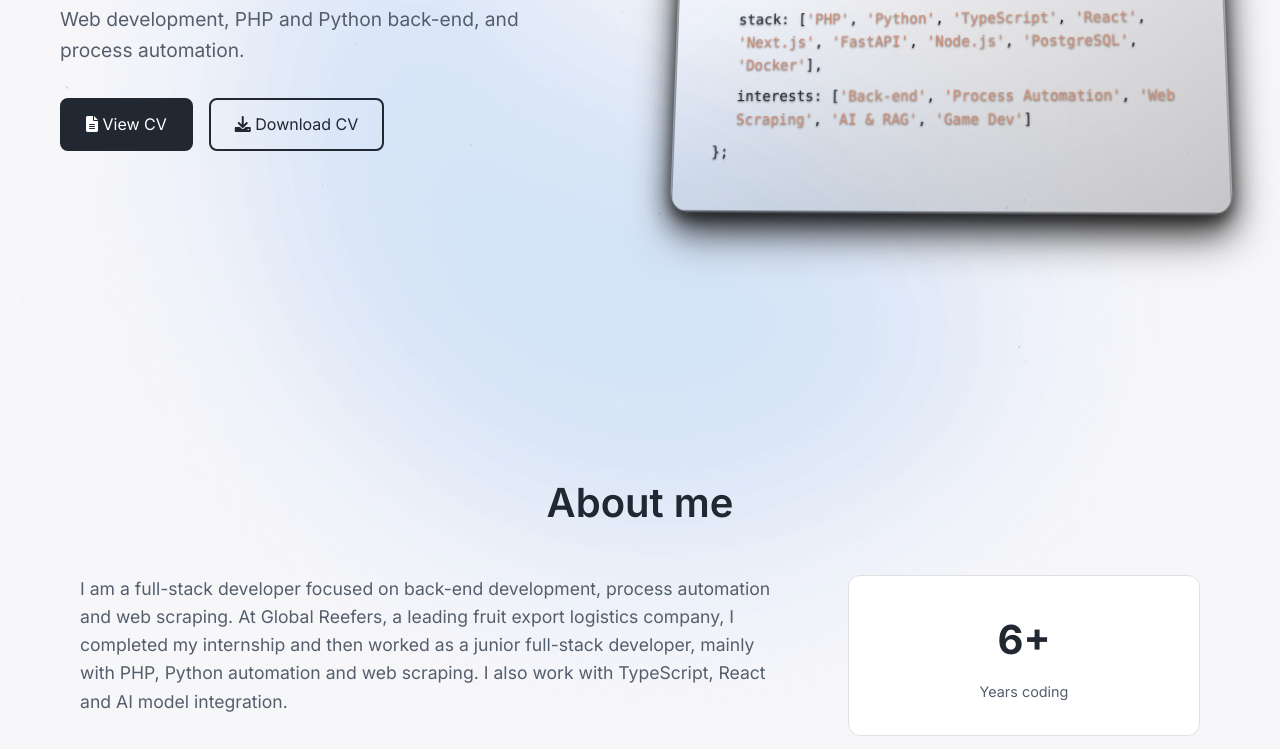
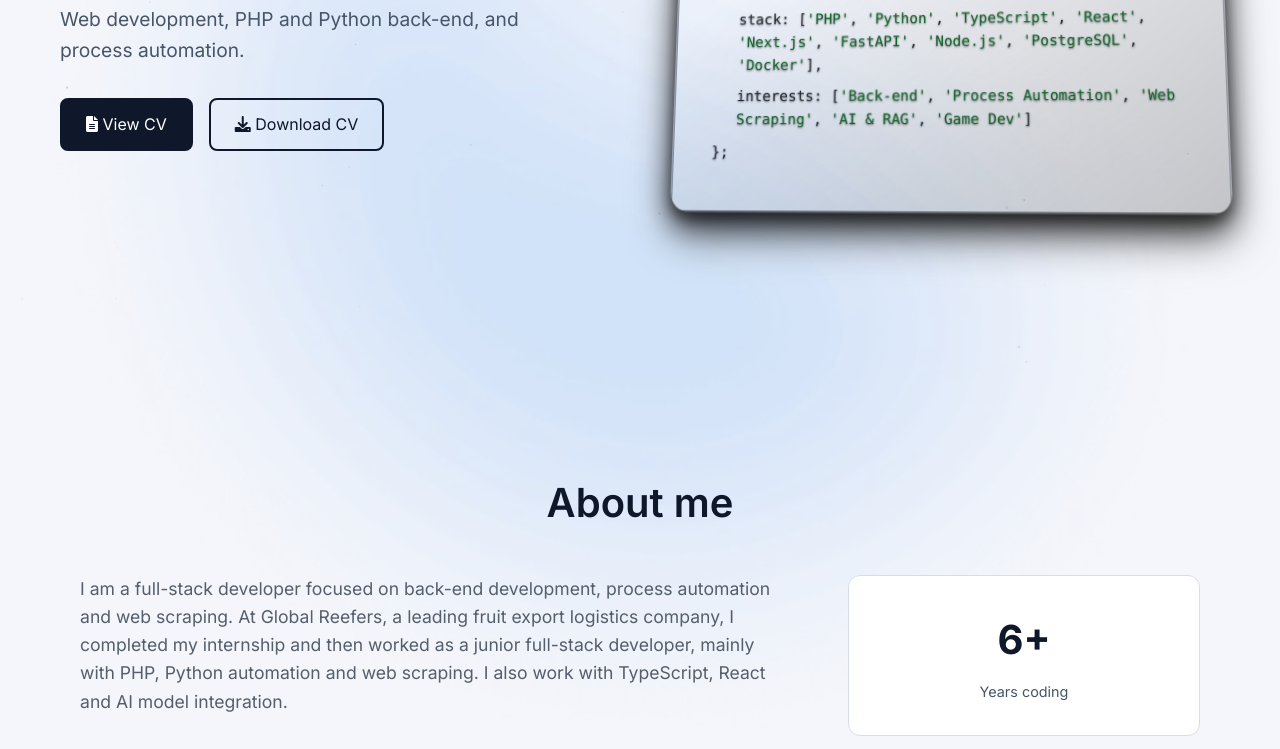
Before and after one commit to PytricioPUCV/portafolio, a plain HTML site: page index.html in a window 1280 px wide. Shown: the part 421-1170 px from the top of the page. Drawn offline with Linux system fonts and the light colour scheme.

Commit message:
feat(theme): nueva paleta y tokens del modo claro
Define --surface-2, --text-subtle (#5b6b82, AA sobre --bg), --shadow-*, --syntax-* y el resto de tokens claros; los colores de sintaxis del modo oscuro pasan a tokens con el mismo valor. Corrige #888 del footer y el acento (#0b5fd9). Actualiza theme-color.

```diff
--- a/index.html
+++ b/index.html
@@ -42,7 +42,7 @@
     }
     </script>
     <meta name="theme-color" content="#040404" media="(prefers-color-scheme: dark)">
-    <meta name="theme-color" content="#f7f7fa" media="(prefers-color-scheme: light)">
+    <meta name="theme-color" content="#f4f6fb" media="(prefers-color-scheme: light)">
     <link rel="preconnect" href="https://fonts.googleapis.com">
     <link rel="preconnect" href="https://fonts.gstatic.com" crossorigin>
     <link rel="preconnect" href="https://cdnjs.cloudflare.com" crossorigin>
--- a/scripts/main.js
+++ b/scripts/main.js
@@ -609,7 +609,7 @@ function initTheme() {
         document.documentElement.setAttribute('data-theme', theme);
         // La barra del navegador sigue al tema elegido, no solo al del sistema (colores de --bg)
         document.querySelectorAll('meta[name="theme-color"]').forEach(meta => {
-            meta.content = theme === 'light' ? '#f7f7fa' : '#040404';
+            meta.content = theme === 'light' ? '#f4f6fb' : '#040404';
         });
         if (theme === 'light') {
             themeIcon.innerHTML = `
--- a/styles/main.css
+++ b/styles/main.css
@@ -8,7 +8,10 @@
     --border-hover: rgba(255, 255, 255, 0.3);
     --header-bg: rgba(4, 4, 4, 0.95);
     --text-inverse: #040404;
-    --code-variable: #9CDCFE;
+    --code-text: #ffffff;
+    --syntax-keyword: #569CD6;
+    --syntax-variable: #9CDCFE;
+    --syntax-string: #CE9178;
     --chip-bg: rgba(255, 255, 255, 0.1);
     --chip-bg-hover: rgba(255, 255, 255, 0.2);
     --chip-border: rgba(255, 255, 255, 0.2);
@@ -23,29 +26,54 @@
     --menu-shadow: rgba(0, 0, 0, 0.4);
 }
 
+/* Tema claro ("papel técnico con luz de amanecer"): fondo azulado frío, superficies blancas,
+   profundidad por sombras suaves en capas. Contrastes WCAG AA verificados:
+   text 16.5 / text-muted 7.0 / text-subtle 5.0 sobre --bg; accent 5.3 sobre --bg; sintaxis >= 5.3 sobre --code-bg */
 [data-theme="light"] {
-    --bg: #f7f7fa;
-    --text: #222831;
-    --text-muted: #555e6b;
-    --surface: #fff;
-    --border: #e0e0e0;
-    --border-hover: #bdbdbd;
-    --header-bg: rgba(255, 255, 255, 0.95);
-    --text-inverse: #fff;
-    --code-variable: #144f6e;
-    --chip-bg: #f3f3f7;
-    --chip-bg-hover: #e9e9ef;
-    --chip-border: #e0e0e0;
-    --social-hover: #222831;
-    --link-muted: #222831;
-    --link-email: #0e0e0e;
-    --timeline-line: #e0e0e0;
-    --accent: #0078ff;
-    --accent-glow: rgba(0, 120, 255, 0.15);
+    --bg: #f4f6fb;
+    --surface: #ffffff;
+    --surface-2: #eef2f9;
+    --text: #0f172a;
+    --text-muted: #475569;
+    --text-subtle: #5b6b82;
+    --text-inverse: #ffffff;
+    --border: #d5dde9;
+    --border-hover: #9fb0c8;
+    --accent: #0b5fd9;
+    --accent-glow: rgba(11, 95, 217, 0.12);
+    --header-bg: rgba(244, 246, 251, 0.8);
+    --header-border: rgba(15, 23, 42, 0.08);
+    --chip-bg: var(--surface-2);
+    --chip-bg-hover: #e2e8f3;
+    --chip-border: #d5dde9;
+    --social-hover: var(--text);
+    --link-muted: var(--text-muted);
+    --link-email: var(--text);
+    --timeline-line: #c3cfe0;
+    --hover-bg: rgba(15, 23, 42, 0.06);
+    --focus-ring: rgba(11, 95, 217, 0.25);
     --menu-bg: #ffffff;
-    --menu-border: #e0e0e0;
-    --menu-shadow: rgba(0, 0, 0, 0.08);
+    --menu-border: #d5dde9;
+    --menu-shadow: rgba(15, 23, 42, 0.1);
+
+    /* Sombras en capas (suaves, tintadas de azul pizarra) */
+    --shadow-card: 0 1px 2px rgba(15, 23, 42, 0.04), 0 4px 12px rgba(15, 23, 42, 0.05);
+    --shadow-card-hover: 0 2px 4px rgba(15, 23, 42, 0.05), 0 12px 28px rgba(15, 23, 42, 0.1);
+    --shadow-code: 0 1px 2px rgba(15, 23, 42, 0.06), 0 8px 24px rgba(15, 23, 42, 0.08), 0 24px 48px rgba(15, 23, 42, 0.07);
+
+    /* Fondo: cuadrícula de puntos y resplandor azul arriba a la izquierda */
+    --grid-dot: rgba(15, 23, 42, 0.16);
+    --bg-glow: rgba(11, 95, 217, 0.13);
+
+    /* Tarjeta de código: editor claro tipo GitHub Light */
+    --code-bg: #ffffff;
+    --code-border: #d0d7de;
+    --code-text: #24292f;
+    --syntax-keyword: #cf222e;
+    --syntax-variable: #0550ae;
+    --syntax-string: #116329;
 }
+
 
 * {
     margin: 0;
@@ -283,6 +311,7 @@ p {
     font-size: 0.9rem;
     line-height: 1.6;
     border: none;
+    color: var(--code-text);
     transition: all 0.6s ease;
     overflow: hidden;
     animation: keyFloat 2.5s ease-in-out infinite;
@@ -361,13 +390,13 @@ p {
 
 .indent { margin-left: 1.5rem; }
 .keyword {
-    color: #569CD6;
+    color: var(--syntax-keyword);
 }
 .variable {
-    color: var(--code-variable);
+    color: var(--syntax-variable);
 }
 .string {
-    color: #CE9178;
+    color: var(--syntax-string);
 }
 
 .section-title {
@@ -1343,6 +1372,15 @@ section[id] {
 }
 
 /* Tema claro: excepciones que no son un simple cambio de valor */
+[data-theme="light"] .footer-text p,
+[data-theme="light"] .social-link {
+    color: var(--text-subtle);
+}
+
+[data-theme="light"] .social-link:hover {
+    color: var(--social-hover);
+}
+
 [data-theme="light"] body {
     position: relative;
 }
```
